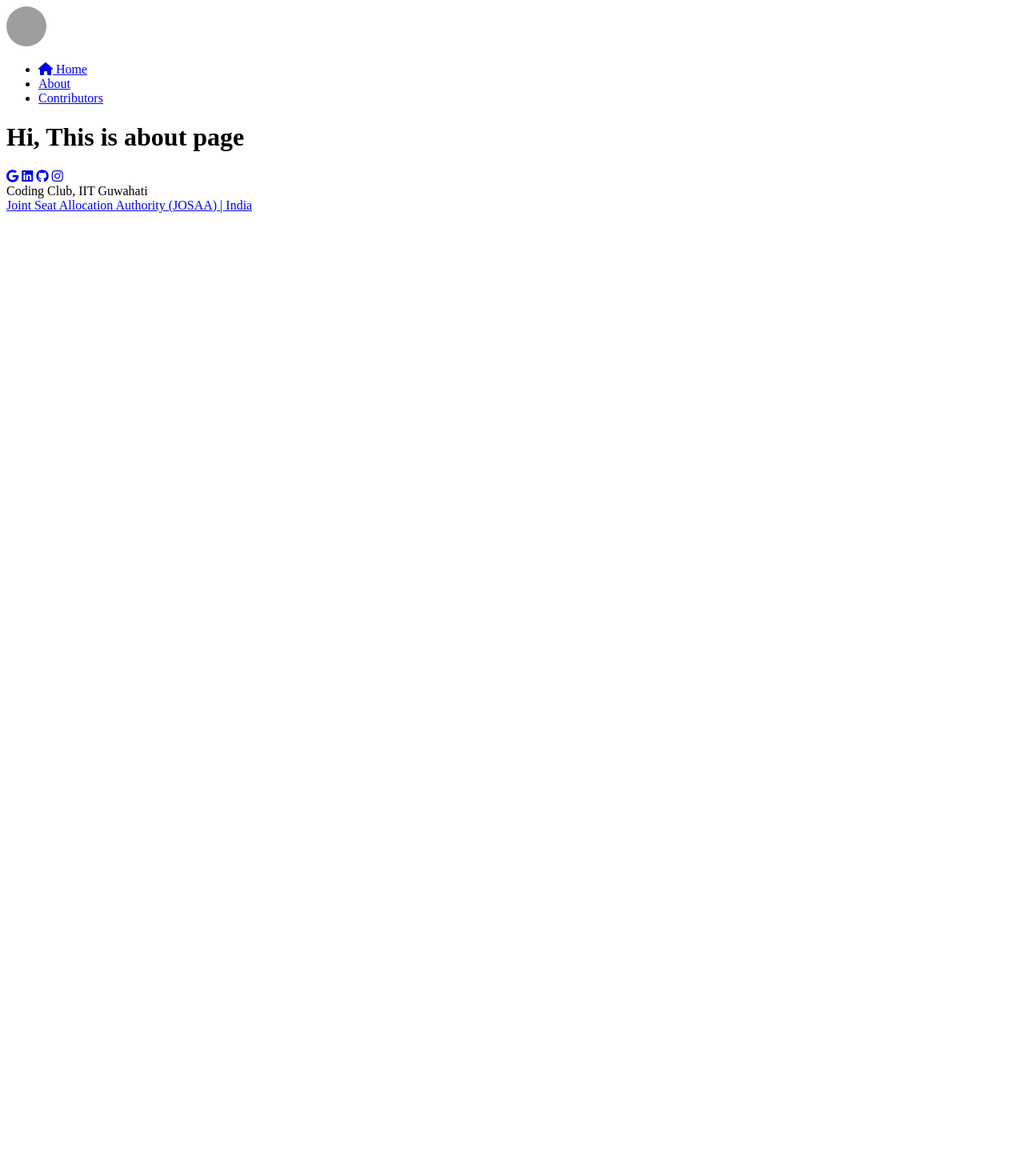
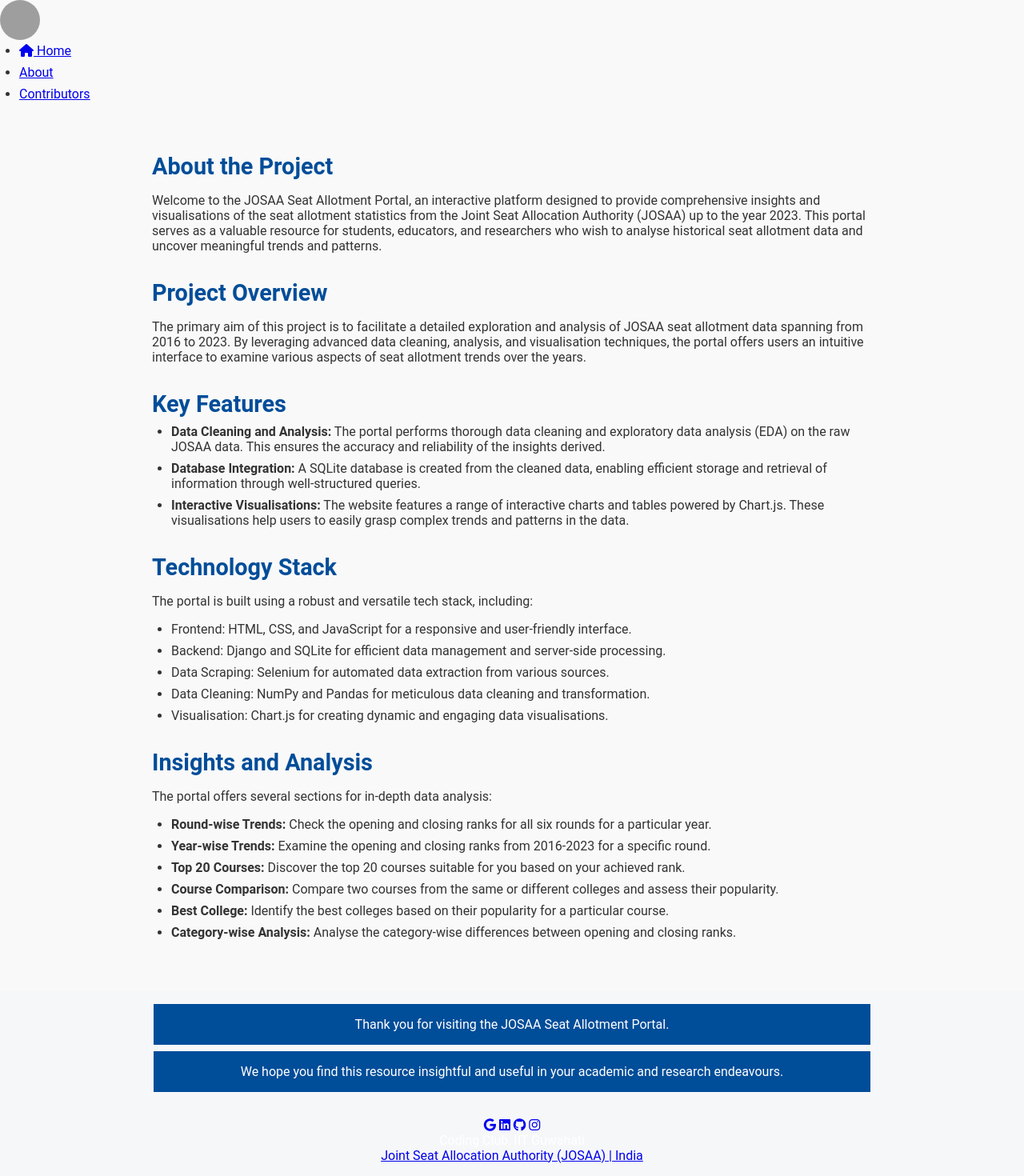
Before and after one commit to prathamdoiphode/JoSAA_DATA_ANALYSIS_PORTAL, a Django app: template page1/templates/about.html in a window 1280 px wide. Shown: the whole page at 80% size. Before the commit the page ends 800 px from the top, so only its background shows below. Run offline with Django 3.2, Linux system fonts and the light colour scheme; the template is opened without the code that fills it, so the values that code supplies are empty; grey boxes are pictures that could not be loaded.

Commit message:
update about and contributors

```diff
--- /dev/null
+++ b/page1/static/css/about.css
@@ -0,0 +1,67 @@
+body {
+    font-family: 'Roboto', sans-serif;
+    margin: 0;
+    padding: 0;
+    background-color: #f9f9f9;
+    color: #333;
+}
+
+main {
+    padding: 2rem 1rem;
+    max-width: 900px;
+    margin: 0 auto;
+}
+
+section {
+    margin-bottom: 2rem;
+}
+
+section h2 {
+    font-size: 1.8rem;
+    color: #004d99;
+    margin-bottom: 0.5rem;
+}
+
+ul {
+    list-style-type: disc;
+    margin: 0;
+    padding-left: 1.5rem;
+}
+
+ul li {
+    margin-bottom: 0.5rem;
+}
+
+ul li a.contributor {
+    color: #004d99;
+    text-decoration: none;
+    font-weight: bold;
+}
+
+ul li a.contributor:hover {
+    text-decoration: underline;
+}
+
+footer {
+    text-align: center;
+    padding: 1rem 0;
+    background-color: #f6f7f9;
+    color: white;
+    display: flex;
+    flex-direction: column;
+    align-items: center;
+}
+
+.footer-section {
+    width: 70%;
+    padding: 0;
+}
+
+.footer-section.thank-you {
+    background-color: #004d99;
+}
+
+.footer-section:not(.thank-you) {
+    background-color: #004d99;
+    margin-top: 0.5rem;
+}
--- a/page1/templates/about.html
+++ b/page1/templates/about.html
@@ -1,6 +1,58 @@
 {% load static %}
 {% include "header.html" %}
 
-<h1>Hi, This is about page</h1>
+<body>
+    <link rel="stylesheet" href="{% static 'css/about.css' %}">
+    <main>
+        <section>
+            <h2>About the Project</h2>
+            <p>Welcome to the JOSAA Seat Allotment Portal, an interactive platform designed to provide comprehensive insights and visualisations of the seat allotment statistics from the Joint Seat Allocation Authority (JOSAA) up to the year 2023. This portal serves as a valuable resource for students, educators, and researchers who wish to analyse historical seat allotment data and uncover meaningful trends and patterns.</p>
+        </section>
+        <section>
+            <h2>Project Overview</h2>
+            <p>The primary aim of this project is to facilitate a detailed exploration and analysis of JOSAA seat allotment data spanning from 2016 to 2023. By leveraging advanced data cleaning, analysis, and visualisation techniques, the portal offers users an intuitive interface to examine various aspects of seat allotment trends over the years.</p>
+        </section>
+        <section>
+            <h2>Key Features</h2>
+            <ul>
+                <li><strong>Data Cleaning and Analysis:</strong> The portal performs thorough data cleaning and exploratory data analysis (EDA) on the raw JOSAA data. This ensures the accuracy and reliability of the insights derived.</li>
+                <li><strong>Database Integration:</strong> A SQLite database is created from the cleaned data, enabling efficient storage and retrieval of information through well-structured queries.</li>
+                <li><strong>Interactive Visualisations:</strong> The website features a range of interactive charts and tables powered by Chart.js. These visualisations help users to easily grasp complex trends and patterns in the data.</li>
+            </ul>
+        </section>
+        <section>
+            <h2>Technology Stack</h2>
+            <p>The portal is built using a robust and versatile tech stack, including:</p>
+            <ul>
+                <li>Frontend: HTML, CSS, and JavaScript for a responsive and user-friendly interface.</li>
+                <li>Backend: Django and SQLite for efficient data management and server-side processing.</li>
+                <li>Data Scraping: Selenium for automated data extraction from various sources.</li>
+                <li>Data Cleaning: NumPy and Pandas for meticulous data cleaning and transformation.</li>
+                <li>Visualisation: Chart.js for creating dynamic and engaging data visualisations.</li>
+            </ul>
+        </section>
+        <section>
+            <h2>Insights and Analysis</h2>
+            <p>The portal offers several sections for in-depth data analysis:</p>
+            <ul>
+                <li><strong>Round-wise Trends:</strong> Check the opening and closing ranks for all six rounds for a particular year.</li>
+                <li><strong>Year-wise Trends:</strong> Examine the opening and closing ranks from 2016-2023 for a specific round.</li>
+                <li><strong>Top 20 Courses:</strong> Discover the top 20 courses suitable for you based on your achieved rank.</li>
+                <li><strong>Course Comparison:</strong> Compare two courses from the same or different colleges and assess their popularity.</li>
+                <li><strong>Best College:</strong> Identify the best colleges based on their popularity for a particular course.</li>
+                <li><strong>Category-wise Analysis:</strong> Analyse the category-wise differences between opening and closing ranks.</li>
+            </ul>
+        </section>
+    </main>
+
+    <footer>
+        <div class="footer-section thank-you">
+            <p>Thank you for visiting the JOSAA Seat Allotment Portal.</p>
+        </div>
+        <div class="footer-section">
+            <p>We hope you find this resource insightful and useful in your academic and research endeavours.</p>
+        </div>
+    </footer>
+</body>
 
 {% include "footer.html" %}
```
Also changed, not shown: page1/templates/contributors.html (+17 -3 lines).
